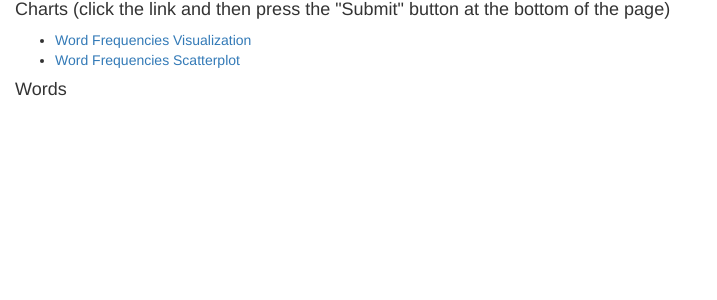
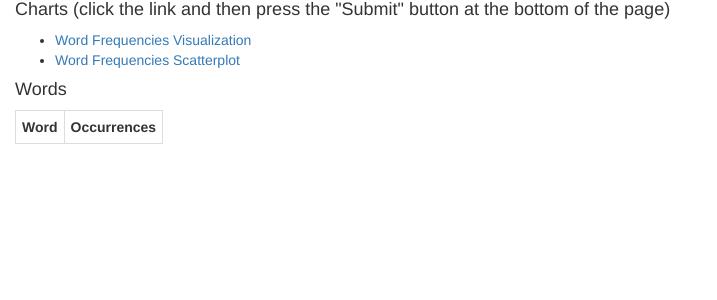
Before and after one commit to joncros/DataMuse_Viz, a Django app: template words/templates/words/wordset_detail.html in a window 1280 px wide. Shown: the part 225-525 px from the top of the page, without its empty margins (0-717 px from the left). Run offline with Django 3.2, Linux system fonts and the light colour scheme; the template is opened without the code that fills it, so the values that code supplies are empty; some libraries are stand-ins or nearby versions.

Commit message:
WordSet detail: display words in table rather than ul

```diff
--- a/words/templates/words/wordset_detail.html
+++ b/words/templates/words/wordset_detail.html
@@ -53,10 +53,16 @@
 
     <h4>Words</h4>
 
-    <ul>
+    <table>
+        <thead>
+            <th>Word</th>
+            <th>Occurrences</th>
+        </thead>
         {% for membership in memberships_ordered_by_name %}
-            <li>{{ membership.word.name }}, occurrences: {{ membership.occurrences }}</li>
+        <tr>
+            <td align=left>{{ membership.word.name }}</td> <td align=right>{{ membership.occurrences }}</td>
+        </tr>
         {% endfor %}
-    </ul>
+    </table>
 
 {% endblock %}
```
